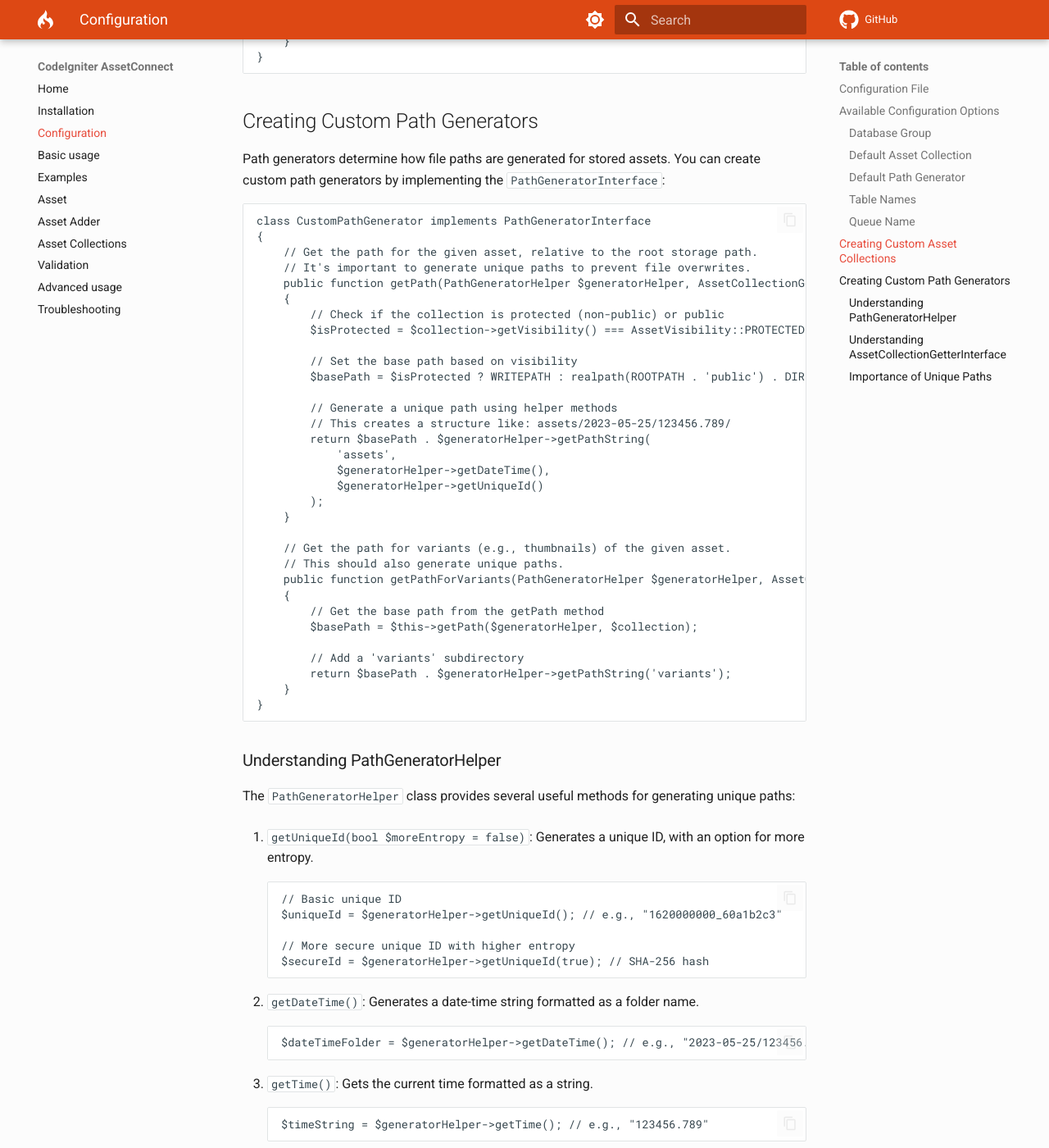
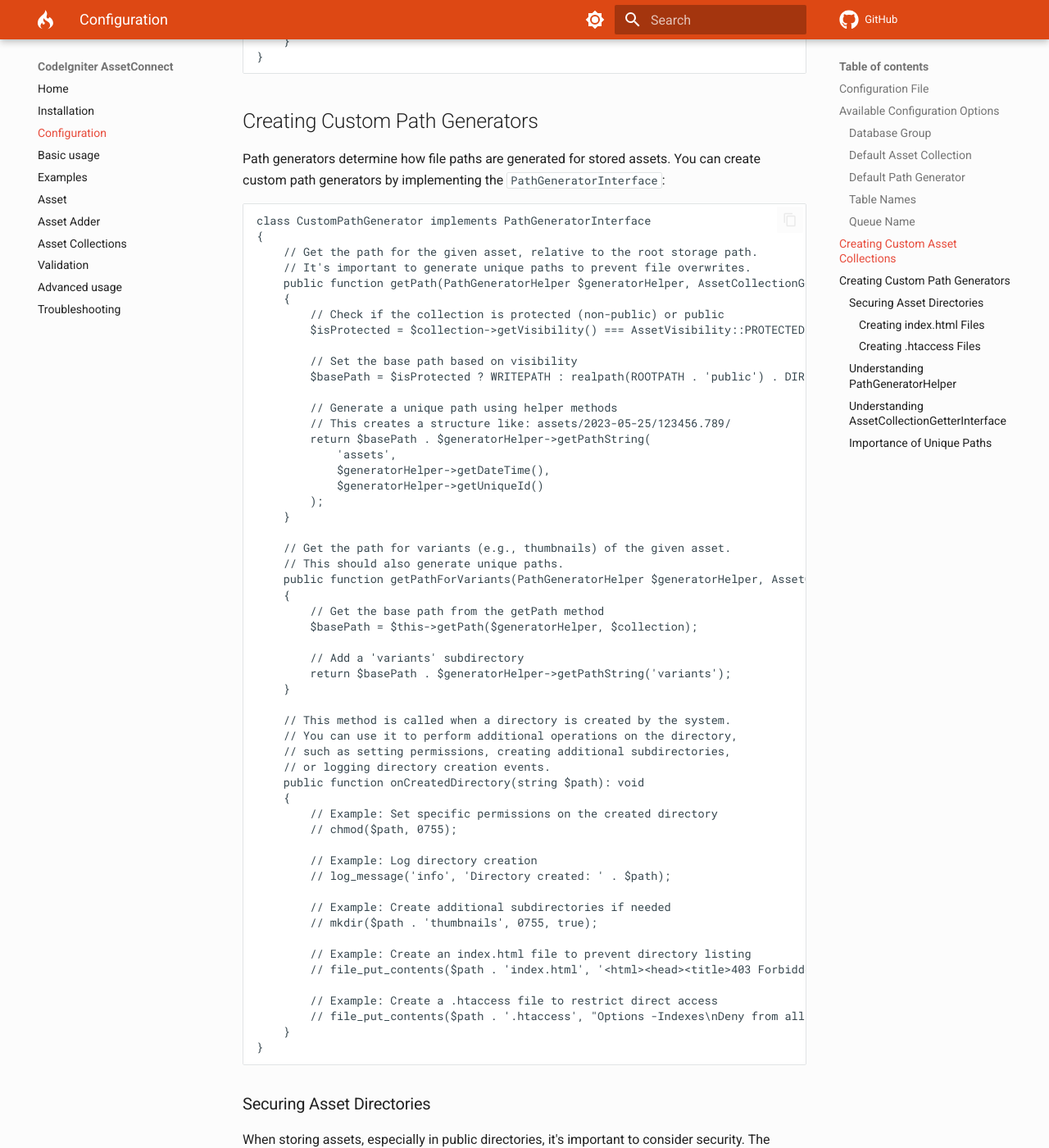
Before and after one commit to maniaba/asset-connect, an MkDocs documentation site: the page built from docs/configuration.md, in a window 1280 px wide and 1400 px high, scrolled down 3320 px. Shown: the whole window at 82% size. Built offline with MkDocs 1.6.1 and Material for MkDocs 9.7.7, drawn with Linux system fonts in a browser that asks for light colours; comment, search, counter and statistics services are not loaded; a style sheet for code colours, icons or effects is not loaded; some of the changed text lies outside the part shown.

Commit message:
Add security recommendations for asset directories in configuration.md

````diff
--- a/docs/configuration.md
+++ b/docs/configuration.md
@@ -184,8 +184,60 @@ class CustomPathGenerator implements PathGeneratorInterface
         // Add a 'variants' subdirectory
         return $basePath . $generatorHelper->getPathString('variants');
     }
+
+    // This method is called when a directory is created by the system.
+    // You can use it to perform additional operations on the directory,
+    // such as setting permissions, creating additional subdirectories,
+    // or logging directory creation events.
+    public function onCreatedDirectory(string $path): void
+    {
+        // Example: Set specific permissions on the created directory
+        // chmod($path, 0755);
+
+        // Example: Log directory creation
+        // log_message('info', 'Directory created: ' . $path);
+
+        // Example: Create additional subdirectories if needed
+        // mkdir($path . 'thumbnails', 0755, true);
+
+        // Example: Create an index.html file to prevent directory listing
+        // file_put_contents($path . 'index.html', '<html><head><title>403 Forbidden</title></head><body><p>Directory access is forbidden.</p></body></html>');
+
+        // Example: Create a .htaccess file to restrict direct access
+        // file_put_contents($path . '.htaccess', "Options -Indexes\nDeny from all");
+    }
 }
 ```
+
+### Securing Asset Directories
+
+When storing assets, especially in public directories, it's important to consider security. The `onCreatedDirectory` method provides an excellent opportunity to add security measures to your asset directories. Here are two common approaches:
+
+#### Creating index.html Files
+
+Adding an index.html file to each directory prevents users from browsing the directory contents directly. If someone tries to access the directory in a browser, they'll see the contents of the index.html file instead of a listing of all files:
+
+```php
+// Create an index.html file to prevent directory listing
+file_put_contents($path . 'index.html', '<html><head><title>403 Forbidden</title></head><body><p>Directory access is forbidden.</p></body></html>');
+```
+
+This is a simple and effective approach that works on virtually all web servers.
+
+#### Creating .htaccess Files
+
+For Apache servers, you can create a .htaccess file to have more control over directory access:
+
+```php
+// Create a .htaccess file to restrict direct access
+file_put_contents($path . '.htaccess', "Options -Indexes\nDeny from all");
+```
+
+This .htaccess file does two things:
+1. `Options -Indexes` - Prevents directory listing
+2. `Deny from all` - Blocks direct access to files in this directory
+
+Note that when using .htaccess to deny all access, you'll need to create specific rules in your application's main .htaccess file to allow access to the files through your application's controllers.
 
 ### Understanding PathGeneratorHelper
 
````
